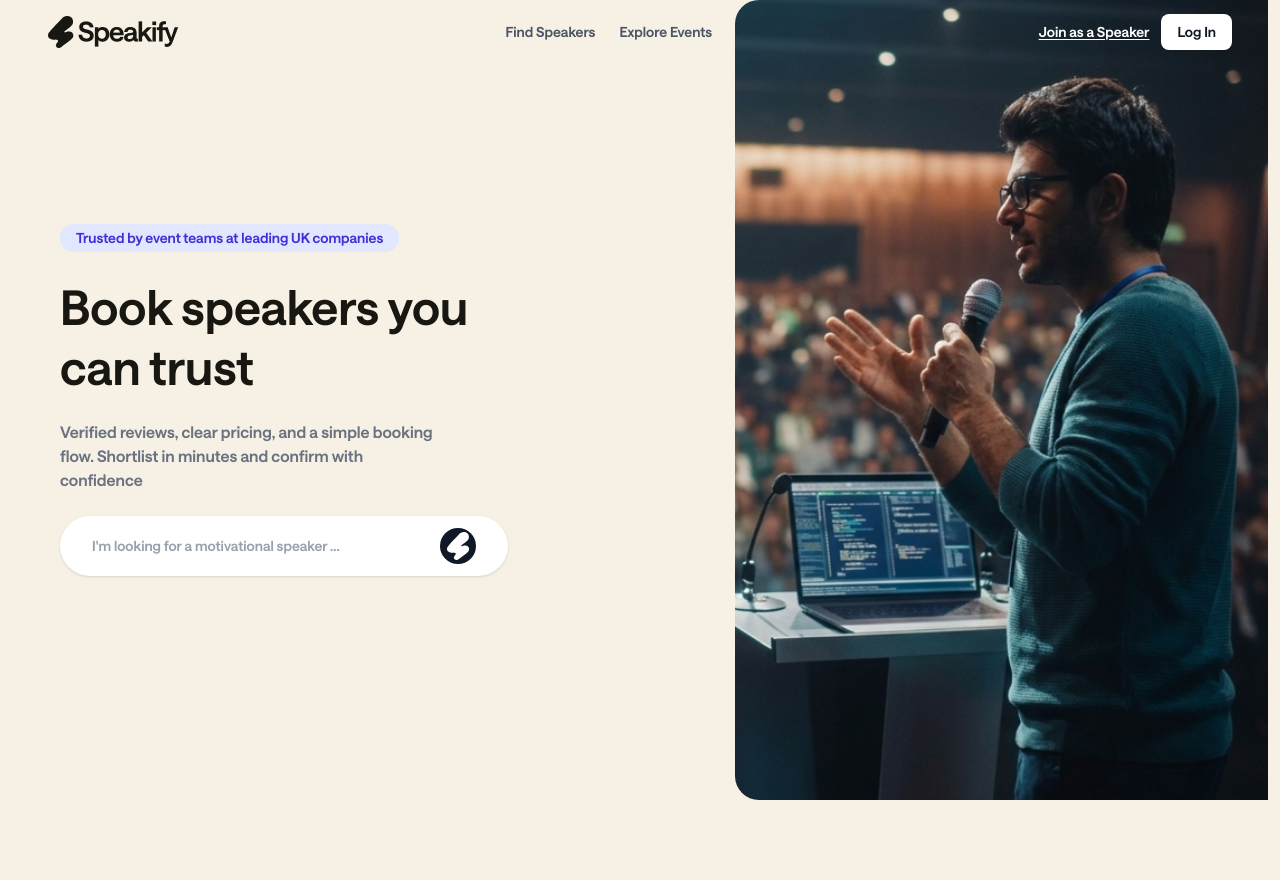
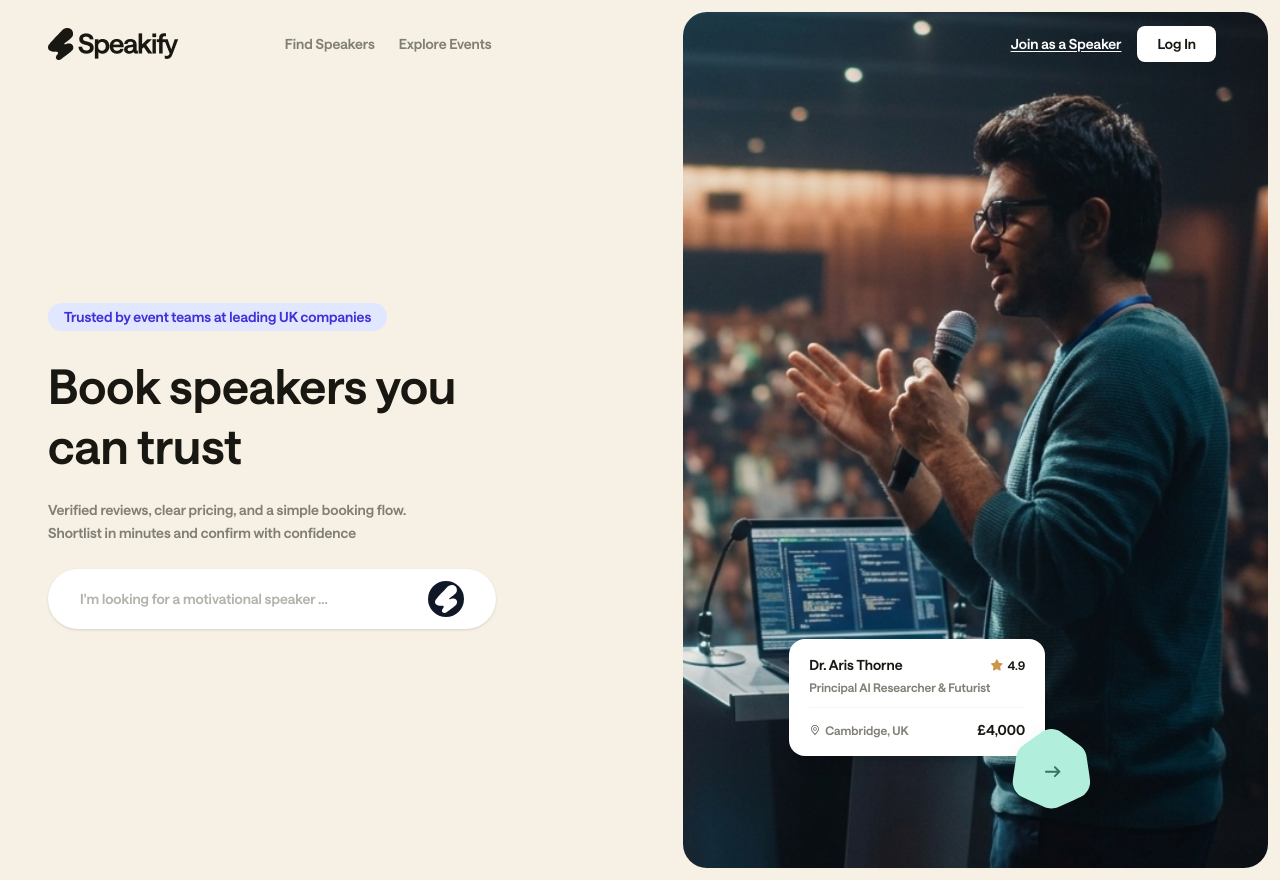
Before and after one commit to stamcodes/Speakify-React-TS-Tailwind, a React (Vite) app: page / in a window 1280 px wide. Before the commit the page ends 812 px from the top, so only its background shows below. Built offline with nearby package versions, Linux system fonts and the light colour scheme.

Commit message:
Hero Section SpeakerCard added with arrow

```diff
--- a/src/App.tsx
+++ b/src/App.tsx
@@ -2,59 +2,53 @@
 import { Link } from "react-router-dom";
 import SearchBar from "./components/UI/SearchBar";
 import Navbar from "./components/layout/Navbar";
+import SpeakerCard from "./components/Modules/SpeakerCard";
 import "./index.css";
 
 const GuestActions = (
   <>
     <Link
       to="#joinAsSpeaker"
-      className="text-sm underline underline-offset-2 text-white"
+      className="text-sm font-normal text-white underline underline-offset-2"
     >
       Join as a Speaker
     </Link>
     <Link
       to="#login"
-      className="text-sm bg-white text-gray-900 px-4 py-2 rounded-lg hover:opacity-90 transition-opacity"
+      className="text-sm font-normal bg-white text-heading px-5 py-2 rounded-lg hover:opacity-90 transition-opacity ml-4"
     >
       Log In
     </Link>
   </>
 );
 
-// App.tsx
 function App() {
   return (
-    <div className="min-h-screen relative px-3 pb-3">
-      {/* Navbar — absolute so it overlaps the image on the right */}
+    <div className="min-h-screen relative">
       <Navbar role="guest" end={GuestActions} />
 
-      {/* Hero Section */}
-      <section className="flex h-screen gap-8">
-        {/* Left Column */}
-        <div className="flex flex-col justify-center w-[55%] gap-6 pl-12">
-          <span className="w-fit bg-indigo-100 text-indigo-700 text-sm px-4 py-1 rounded-full">
+      <section className="flex h-[110vh] gap-6 pr-3 pb-3">
+        <div className="flex flex-col justify-center w-[52%] gap-6 pl-12 pt-16">
+          <span className="w-fit bg-indigo-100 text-indigo-700 text-sm font-normal px-4 py-1 rounded-full">
             Trusted by event teams at leading UK companies
           </span>
-          <h1 className="text-5xl leading-tight">
+          <h1 className="text-5xl font-bold text-heading leading-tight">
             Book speakers you <br /> can trust
           </h1>
-          <p className="text-gray-500 text-base max-w-sm">
+          <p className="text-grey text-sm font-normal max-w-sm leading-relaxed">
             Verified reviews, clear pricing, and a simple booking flow.
             Shortlist in minutes and confirm with confidence
           </p>
-
-          {/* Search bar */}
           <SearchBar />
         </div>
 
-        {/* Right Column — full height, bleeds to edge */}
-        <div className="relative flex-1 rounded-l-3xl overflow-hidden">
+        <div className="relative flex-1 rounded-3xl overflow-hidden mt-3">
           <img
             src="images/hero-img-home.png"
             alt="Speaker on stage"
             className="w-full h-full object-cover"
           />
-          {/* <SpeakerCard /> */}
+          <SpeakerCard />
         </div>
       </section>
     </div>
--- a/src/components/Modules/SpeakerCard.tsx
+++ b/src/components/Modules/SpeakerCard.tsx
@@ -0,0 +1,67 @@
+// components/Modules/SpeakerCard.tsx
+import Data from "../../data/Data.json";
+
+function SpeakerCard() {
+  const speaker = Data.speakers[0];
+
+  return (
+    <div className="absolute bottom-24 left-[40%] -translate-x-1/2 flex items-end gap-0">
+      {/* Card */}
+      <div className="bg-white rounded-2xl px-5 py-4 shadow-lg w-64 mb-4">
+        {/* Name + Rating */}
+        <div className="flex items-center justify-between mb-1">
+          <span className="text-heading text-sm font-semibold">
+            {speaker.name}
+          </span>
+          <div className="flex items-center gap-1">
+            {/* Star SVG — replace src */}
+            <img src="/icons/star.svg" alt="star" className="w-3 h-3" />
+            <span className="text-heading text-xs font-medium">
+              {speaker.rating}
+            </span>
+          </div>
+        </div>
+
+        {/* Title */}
+        <p className="text-grey text-xs font-normal mb-3">{speaker.title}</p>
+
+        {/* Divider */}
+        <div className="border-t border-gray-100 pt-3 flex items-center justify-between">
+          <div className="flex items-center gap-1 text-grey text-xs">
+            {/* Location pin SVG — replace src */}
+            <img
+              src="/icons/locationPin.svg"
+              alt="location"
+              className="w-3 h-3"
+            />
+            <span>{speaker.location}</span>
+          </div>
+          <span className="text-heading text-sm font-semibold">
+            £{speaker.price.toLocaleString()}
+          </span>
+        </div>
+      </div>
+
+      {/* Blob with arrow baked in */}
+      <button
+        onClick={() => {}}
+        className="absolute -bottom-14 -right-16 hover:opacity-80 transition-opacity flex items-center justify-center w-28 h-28"
+      >
+        {/* Blob shape SVG — replace src */}
+        <img
+          src="/icons/hero-img-shape.svg"
+          alt=""
+          className="absolute inset-0 w-full h-full"
+        />
+        {/* Arrow SVG — replace src */}
+        <img
+          src="/icons/hero-shape-arrow.svg"
+          alt="arrow"
+          className="relative z-10 w-6 h-6"
+        />
+      </button>
+    </div>
+  );
+}
+
+export default SpeakerCard;
--- a/src/components/UI/SearchBar.tsx
+++ b/src/components/UI/SearchBar.tsx
@@ -31,7 +31,7 @@ function SearchBar() {
           onChange={(e) => setQuery(e.target.value)}
           onKeyDown={(e) => e.key === "Enter" && handleSearch()}
           placeholder="I'm looking for a motivational speaker ..."
-          className="flex-1 bg-transparent outline-none text-sm text-gray-500 placeholder-gray-400"
+          className="flex-1 bg-transparent outline-none text-sm font-normal text-grey placeholder:text-grey/60"
         />
         <button
           onClick={handleSearch}
--- a/src/components/layout/Navbar.tsx
+++ b/src/components/layout/Navbar.tsx
@@ -12,30 +12,24 @@ function Navbar({ role = "guest", end }: NavbarProps) {
   const links = NAV_LINKS[role];
 
   return (
-    <nav className="absolute top-0 left-0 w-full h-16 flex items-center px-12 justify-between z-10">
-      {/* Logo — always dark */}
-      <Link
-        to="/"
-        className="font-bold text-lg flex items-center gap-1 text-gray-900"
-      >
-        <img src="/images/SpeakifyLogoDark.png" alt="" />
+    <nav className="absolute top-0 left-0 w-full h-16 flex items-center z-10 px-12 pt-6">
+      <Link to="/" className="w-[20%] flex items-center">
+        <img src="/images/SpeakifyLogoDark.png" alt="Speakify" />
       </Link>
 
-      {/* Middle links — white if overlapsImage */}
-      <div className="flex gap-6 text-sm font-medium text-gray-600">
+      <div className="flex gap-6 text-sm font-normal text-grey">
         {links.map((link) => (
           <Link
             key={link.path}
             to={link.path}
-            className="hover:opacity-80 transition-opacity"
+            className="hover:text-heading transition-colors"
           >
             {link.label}
           </Link>
         ))}
       </div>
 
-      {/* Right slot */}
-      <div className="flex items-center gap-3">{end}</div>
+      <div className="flex items-center ml-auto px-4">{end}</div>
     </nav>
   );
 }
--- a/src/index.css
+++ b/src/index.css
@@ -6,8 +6,8 @@
   src:
     url("/fonts/SaansTRIAL-Regular.woff2") format("woff2"),
     url("/fonts/SaansTRIAL-Regular.woff") format("woff");
-  font-weight: 200;
-  font-style: normal;
+  font-weight: 100;
+  font-style: light;
 }
 
 @font-face {
@@ -15,8 +15,8 @@
   src:
     url("/fonts/SaansTRIAL-Bold.woff2") format("woff2"),
     url("/fonts/SaansTRIAL-Bold.woff") format("woff");
-  font-weight: 300;
-  font-style: normal;
+  font-weight: 100;
+  font-style: light;
 }
 
 @font-face {
@@ -24,8 +24,8 @@
   src:
     url("/fonts/SaansTRIAL-SemiBold.woff2") format("woff2"),
     url("/fonts/SaansTRIAL-SemiBold.woff") format("woff");
-  font-weight: 300;
-  font-style: normal;
+  font-weight: 100;
+  font-style: light;
 }
 @theme {
   /* Fonts */
@@ -60,6 +60,5 @@
   body {
     background-color: #f6f1e4;
     font-family: "Saans-TRIAL", sans-serif;
-    color: #191711;
   }
 }
```
